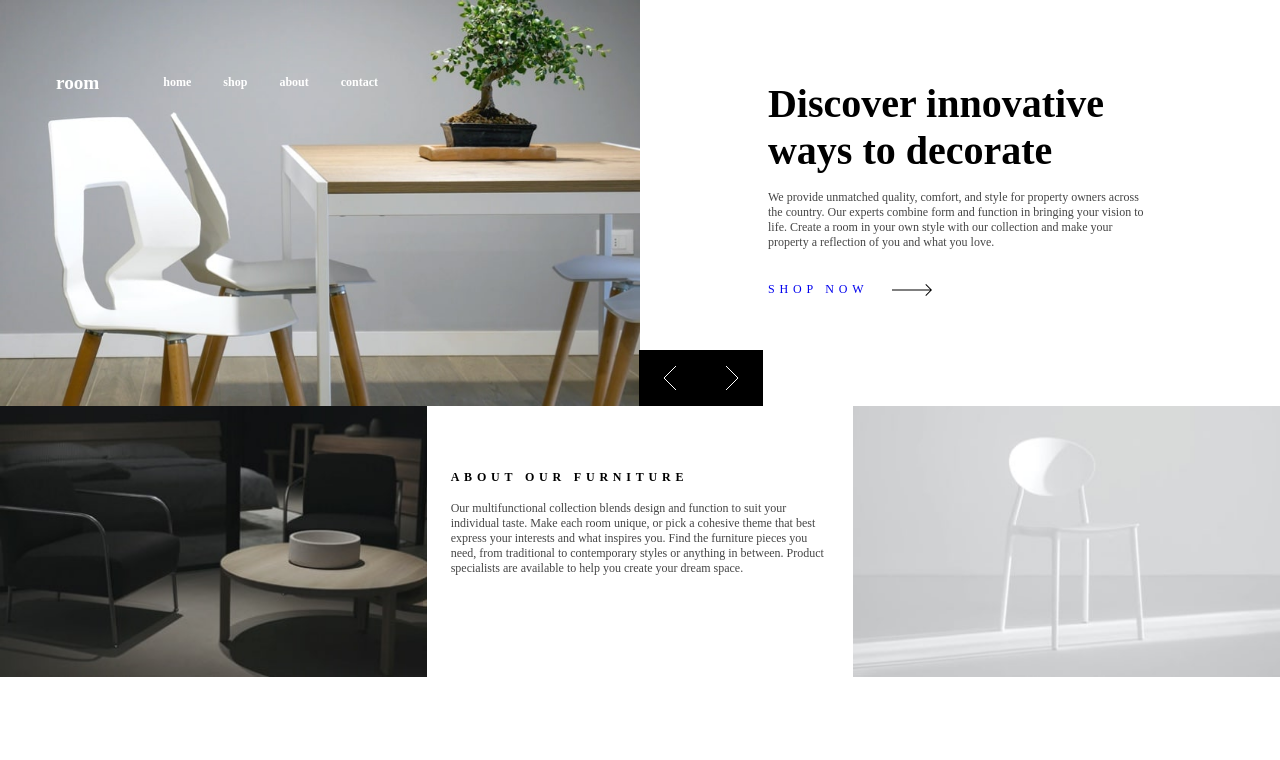
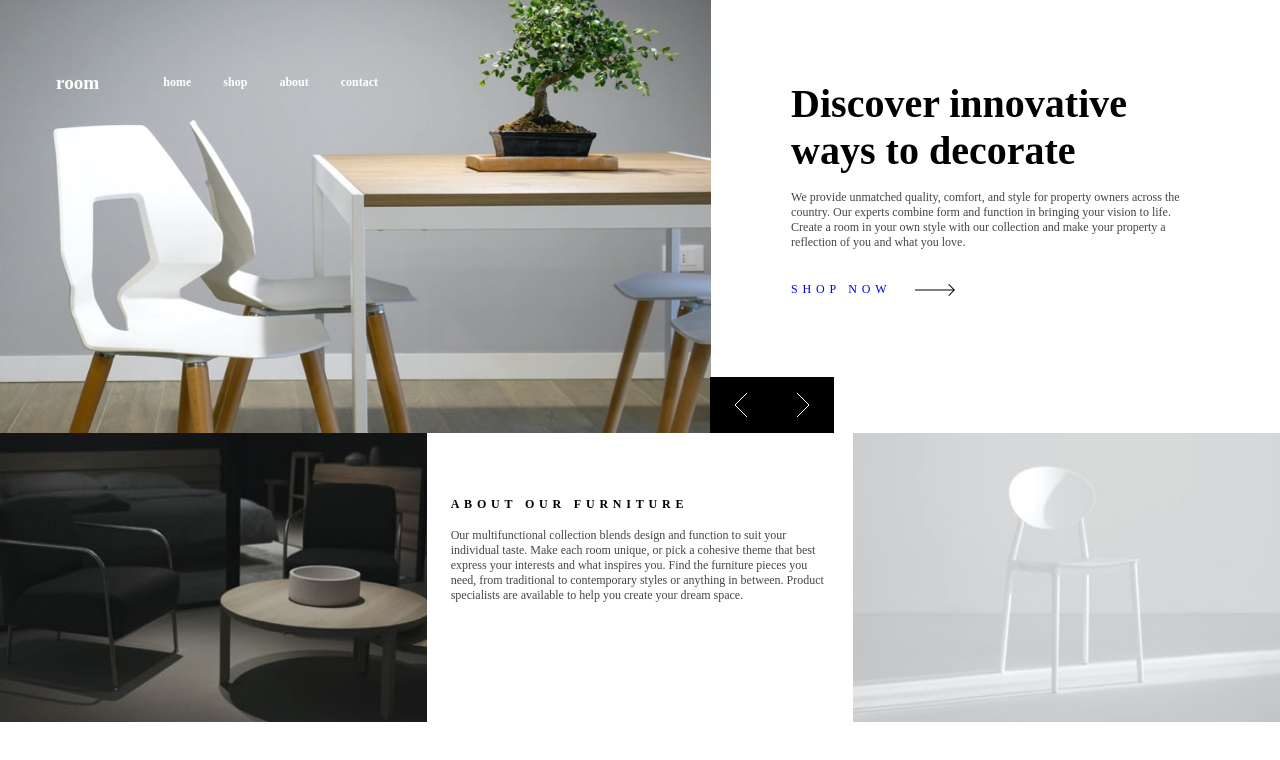
Before and after one commit to JustShuaib/cuddly-palm-tree, a React (Create React App) app: page / in a window 1280 px wide. Shown: the top 760 px of the page. Built offline with nearby package versions, Linux system fonts and the light colour scheme; a web font is replaced by a local one.

Commit message:
properly sized the banner on desktop

```diff
--- a/src/App.scss
+++ b/src/App.scss
@@ -3,7 +3,7 @@
   display: grid;
   @media screen and (min-width: 729px) {
     & {
-      grid-template-columns: repeat(6, 1fr);
+      grid-template-columns: repeat(9, 1fr);
       grid-template-rows: 60% 40%;
     }
   }
@@ -19,7 +19,7 @@
     position: relative;
     @media screen and (min-width: 729px) {
       & {
-        grid-column: 1/4;
+        grid-column: 1/6;
         grid-row: 1/2;
       }
     }
@@ -29,9 +29,9 @@
     margin-block: 3rem;
     @media screen and (min-width: 729px) {
       & {
-        padding-inline: 8rem;
+        padding-inline: 5rem;
         margin-block: 5rem;
-        grid-column: 4/7;
+        grid-column: 6/10;
         grid-row: 1/2;
       }
     }
@@ -64,7 +64,7 @@
   .img-about-one {
     @media screen and (min-width: 729px) {
       & {
-        grid-column: 1/3;
+        grid-column: 1/4;
         grid-row: 2/3;
       }
     }
@@ -74,7 +74,7 @@
     margin-block: 3rem;
     @media screen and (min-width: 729px) {
       & {
-        grid-column: 3/5;
+        grid-column: 4/7;
         grid-row: 2/3;
       }
     }
@@ -89,7 +89,7 @@
   .img-about-two {
     @media screen and (min-width: 729px) {
       & {
-        grid-column: 5/7;
+        grid-column: 7/10;
         grid-row: 2/3;
       }
     }
```
